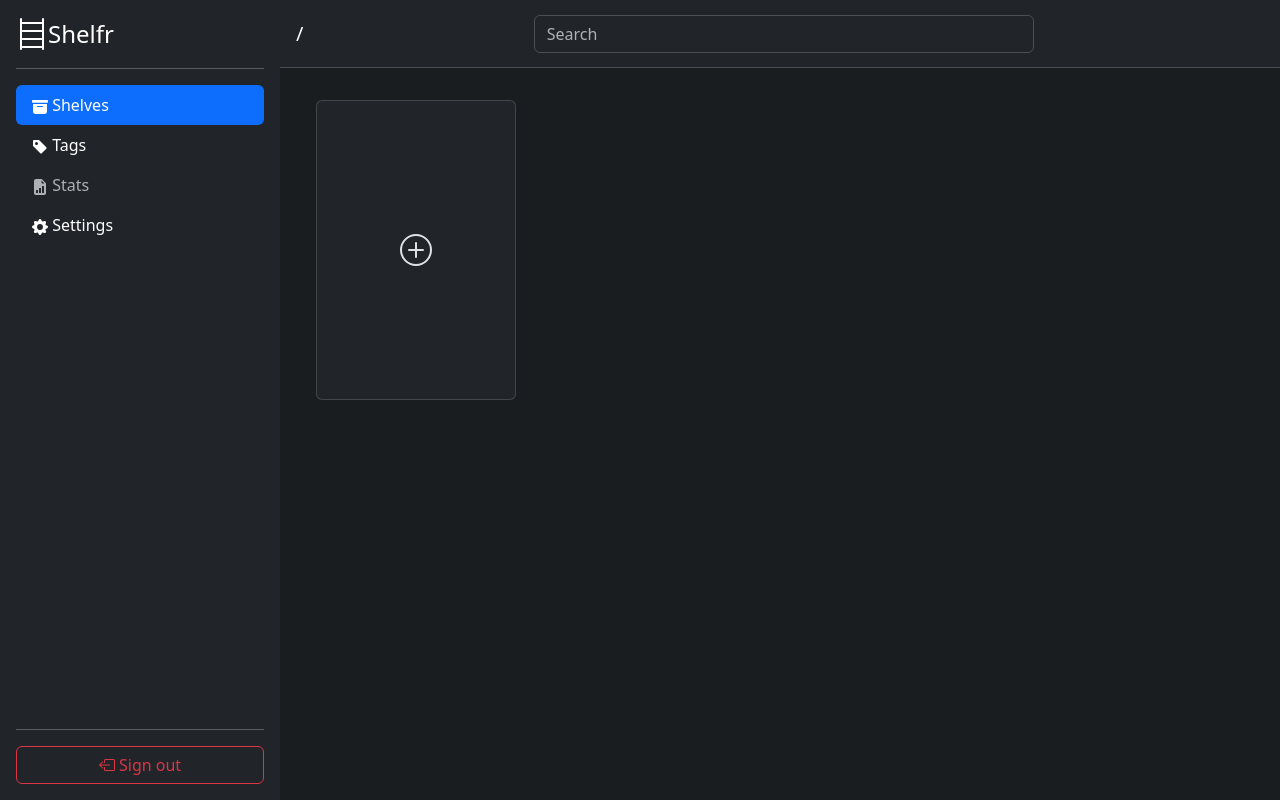
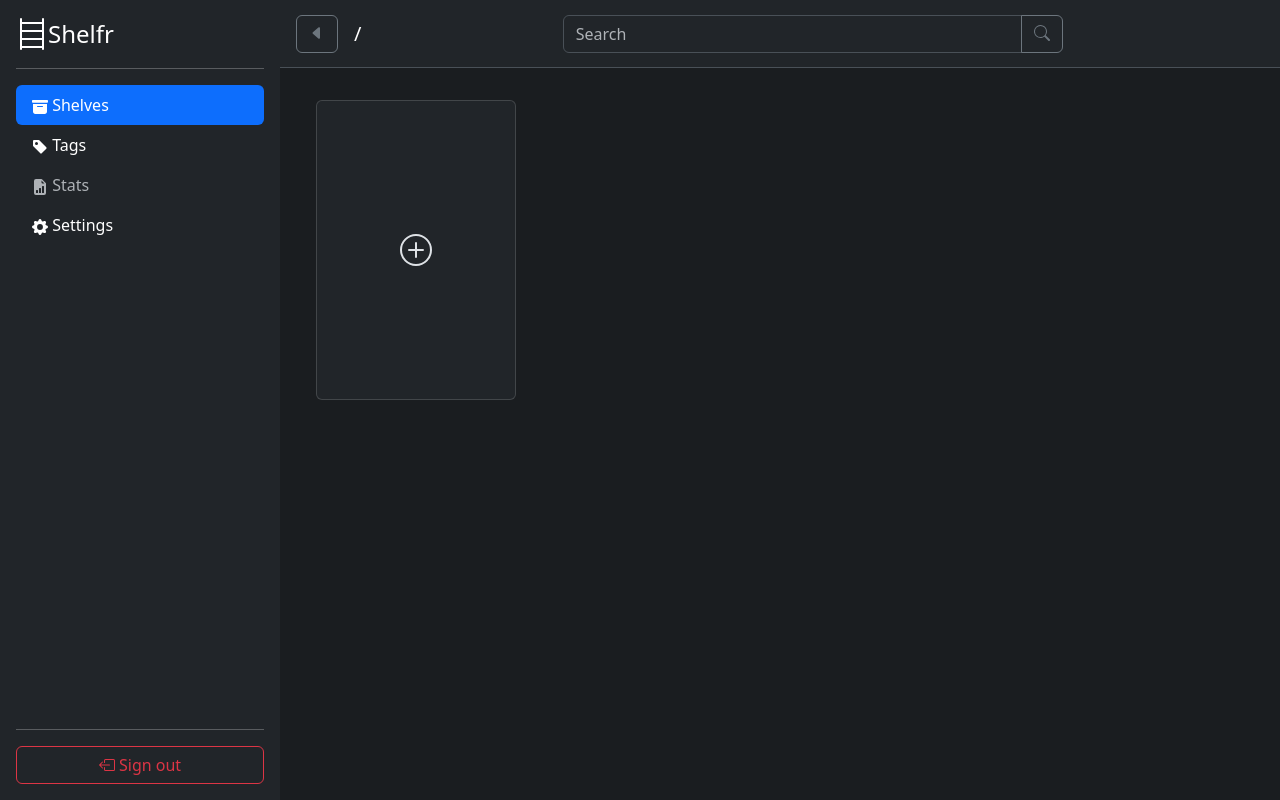
Before and after one commit to Devrou4/Shelfr, a Django app: page / in a window 1280 px wide. Run offline with Django 5.2, Linux system fonts and the light colour scheme; the visitor is signed in with stand-in values (Sample User, id 1); data that the repository does not hold is empty.

Commit message:
fix: allow empty tags feat: back button

```diff
--- a/Shelfr/settings.py
+++ b/Shelfr/settings.py
@@ -121,6 +121,7 @@ USE_TZ = True
 # Static files (CSS, JavaScript, Images)
 # https://docs.djangoproject.com/en/5.1/howto/static-files/
 
+STATIC_ROOT = path.join(BASE_DIR, 'static')
 STATIC_URL = 'static/'
 
 # Default primary key field type
--- a/shelfs/models.py
+++ b/shelfs/models.py
@@ -33,14 +33,14 @@ class Shelf(models.Model):
         return self.title
 
 class Item(models.Model):
-    title = models.CharField(max_length=20)
+    title = models.CharField(max_length=25)
     content = models.TextField(blank=True, null=True)
     image = models.ImageField(default='../static/icons/item.svg', upload_to=item_image_upload_path)
     quantity = models.PositiveIntegerField(default=1)
     date = models.DateTimeField(default=timezone.now)
     shelf = models.ForeignKey(Shelf, on_delete=models.CASCADE)
     owner = models.ForeignKey(User, on_delete=models.CASCADE)
-    tags = TaggableManager()
+    tags = TaggableManager(blank=True)
 
     def __str__(self):
         return self.title
--- a/shelfs/templates/shelfs/base.html
+++ b/shelfs/templates/shelfs/base.html
@@ -68,6 +68,11 @@
       <div class="flex-grow-1">
 
         <div class="d-flex justify-content-end align-items-center p-3 border-bottom bg-dark text-white" style="height: 68px;">
+          <button class="btn btn-outline-secondary me-3" onclick="history.back()">
+            <svg xmlns="http://www.w3.org/2000/svg" width="16" height="16" fill="currentColor" class="bi bi-caret-left-fill mb-1" viewBox="0 0 16 16">
+              <path d="m3.86 8.753 5.482 4.796c.646.566 1.658.106 1.658-.753V3.204a1 1 0 0 0-1.659-.753l-5.48 4.796a1 1 0 0 0 0 1.506z"/>
+            </svg>
+          </button>
           <!-- Add any content you want here -->
           {% if 'delete' in request.path %}
           <div class="me-auto fs-5">{{ shelf.title }} {{ object.shelf.title }} / {% if object.shelf %}{{object.title}} / {% endif %}<span class="text-danger">DELETE</span></div>
@@ -79,8 +84,13 @@
           <div class="me-auto fs-5">{{ shelf.title }} {{ object.shelf.title }} / {{ object.title }}</div>
           {% endif %}
 
-          <form action='/search/' method='GET' class=" me-auto">
-            <input type="text" name="q" class="form-control" placeholder="Search" style="width: 500px">
+          <form action='/search/' method='GET' class="input-group me-auto" style="width: 500px">
+            <input type="text" name="q" class="form-control" placeholder="Search" >
+            <button class="btn btn-outline-secondary" type="submit">
+              <svg xmlns="http://www.w3.org/2000/svg" width="16" height="16" fill="currentColor" class="bi bi-search mb-1" viewBox="0 0 16 16">
+                <path d="M11.742 10.344a6.5 6.5 0 1 0-1.397 1.398h-.001q.044.06.098.115l3.85 3.85a1 1 0 0 0 1.415-1.414l-3.85-3.85a1 1 0 0 0-.115-.1zM12 6.5a5.5 5.5 0 1 1-11 0 5.5 5.5 0 0 1 11 0"/>
+              </svg>
+            </button>
           </form>
 
           {% block actions %}{% endblock actions %}
```
Also changed, not shown: requirements.txt (added, +10 -0 lines), shelfs/migrations/0003_alter_item_tags.py (added), shelfs/migrations/0004_alter_item_title.py (added), shelfs/migrations/0005_alter_item_title.py (added), 1 other file.
